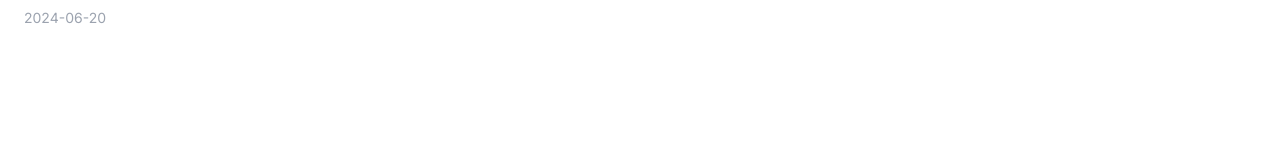
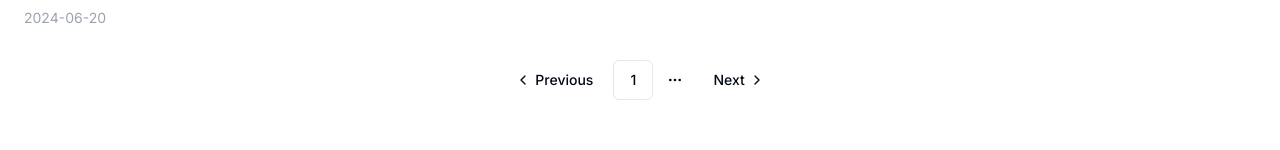
Before and after one commit to liuxin2361/nextjs-blog, a Next.js app: page /blog in a window 1280 px wide. Shown: the part 369-519 px from the top of the page. Built offline with nearby package versions, Linux system fonts and the light colour scheme.

Commit message:
Adding  Pagination

```diff
--- a/src/app/(root)/blog/page.tsx
+++ b/src/app/(root)/blog/page.tsx
@@ -1,16 +1,25 @@
+'use server';
+
+import BlogPagination from '@/components/blog-pagination';
+import { DEFAULT_PAGE, DEFAULT_PAGE_SIZE, ORDER } from '@/constants/pagination';
+import { SortOrder } from '@/lib/definitions';
 import { getPosts } from '@/lib/posts';
 import Link from 'next/link';
 
 export default async function BlogPostsPage({
     searchParams
 }: {
-    searchParams: { tags: string, limit: number, page: number, order: 'newest' | 'oldest' }
+    searchParams: { tags: string, limit: number, page: number, order: SortOrder }
 }) {
     const tags = searchParams.tags?.split(',');
-    const order = searchParams.order ?? 'newest';
-    const posts = await getPosts({
+    const order = searchParams.order ?? ORDER.NEWEST;
+    const page = searchParams.page ?? DEFAULT_PAGE;
+    const limit = searchParams.limit ?? DEFAULT_PAGE_SIZE;
+    const { posts, pageCount } = await getPosts({
         tags,
-        newest: order === 'newest',
+        newest: order === ORDER.NEWEST,
+        page,
+        limit
     });
 
     return (
@@ -22,12 +31,12 @@ export default async function BlogPostsPage({
                     <div className='mb-8'>
                         Display&nbsp;
                         {order === 'newest' &&
-                            <Link className='underline' href="/blog?order=oldest">
-                                oldest
+                            <Link className='underline' href={`/blog?order=${ORDER.OLDEST}`}>
+                                {ORDER.OLDEST}
                             </Link>}
                         {order === 'oldest' &&
-                            <Link className='underline' href="/blog?order=newest">
-                                newest
+                            <Link className='underline' href={`/blog?order=${ORDER.NEWEST}`}>
+                                {ORDER.NEWEST}
                             </Link>}
                     </div>
                     <ul className='grid grid-cols-1 md:grid-cols-2 gap-8'>
@@ -38,6 +47,9 @@ export default async function BlogPostsPage({
                             </li>
                         ))}
                     </ul>
+                    <div className='mt-8'>
+                        <BlogPagination pageCount={pageCount} />
+                    </div>
                 </section>
             </div>
         </main >
--- /dev/null
+++ b/src/components/blog-pagination.tsx
@@ -0,0 +1,55 @@
+'use client';
+
+import { getNextPageParams, getPreviousPageParams } from "@/lib/pagination";
+import {
+    Pagination,
+    PaginationContent,
+    PaginationEllipsis,
+    PaginationItem,
+    PaginationLink,
+    PaginationNext,
+    PaginationPrevious
+} from "./ui/pagination";
+import { useSearchParams, usePathname } from 'next/navigation';
+import { PAGINATION_FRONT_ITEM, PAGINATION_ITEM_SIZE } from "@/constants/pagination";
+
+export default function BlogPagination({ pageCount }: { pageCount: number }) {
+    const searchParams = useSearchParams();
+    const pathname = usePathname();
+    const pages: number[] = [];
+    const currentPage = Number(searchParams.get('page') ?? 1);
+    const previousPageParams = getPreviousPageParams(searchParams);
+    const nextPageParams = getNextPageParams(searchParams, pageCount);
+
+    for (let i = 0; i < PAGINATION_ITEM_SIZE; i++) {
+        const pageNumber = currentPage - PAGINATION_FRONT_ITEM + i;
+        if (pageNumber > 0 && pageNumber <= pageCount) {
+            pages.push(pageNumber);
+        }
+    }
+
+    return (
+        <Pagination>
+            <PaginationContent>
+                <PaginationItem>
+                    <PaginationPrevious href={`${pathname}?${previousPageParams}`} />
+                </PaginationItem>
+                {pages.map(pageNumber => {
+                    const params = new URLSearchParams(searchParams);
+                    params.set('page', pageNumber.toString());
+                    return (
+                        <PaginationItem key={pageNumber}>
+                            <PaginationLink href={`${pathname}?${params.toString()}`} isActive={currentPage === pageNumber}>{pageNumber}</PaginationLink>
+                        </PaginationItem>
+                    );
+                })}
+                <PaginationItem>
+                    <PaginationEllipsis />
+                </PaginationItem>
+                <PaginationItem>
+                    <PaginationNext href={`${pathname}?${nextPageParams}`} />
+                </PaginationItem>
+            </PaginationContent>
+        </Pagination>
+    );
+}
--- /dev/null
+++ b/src/components/ui/pagination.tsx
@@ -0,0 +1,117 @@
+import * as React from "react"
+import { ChevronLeft, ChevronRight, MoreHorizontal } from "lucide-react"
+
+import { cn } from "@/lib/utils"
+import { ButtonProps, buttonVariants } from "@/components/ui/button"
+
+const Pagination = ({ className, ...props }: React.ComponentProps<"nav">) => (
+  <nav
+    role="navigation"
+    aria-label="pagination"
+    className={cn("mx-auto flex w-full justify-center", className)}
+    {...props}
+  />
+)
+Pagination.displayName = "Pagination"
+
+const PaginationContent = React.forwardRef<
+  HTMLUListElement,
+  React.ComponentProps<"ul">
+>(({ className, ...props }, ref) => (
+  <ul
+    ref={ref}
+    className={cn("flex flex-row items-center gap-1", className)}
+    {...props}
+  />
+))
+PaginationContent.displayName = "PaginationContent"
+
+const PaginationItem = React.forwardRef<
+  HTMLLIElement,
+  React.ComponentProps<"li">
+>(({ className, ...props }, ref) => (
+  <li ref={ref} className={cn("", className)} {...props} />
+))
+PaginationItem.displayName = "PaginationItem"
+
+type PaginationLinkProps = {
+  isActive?: boolean
+} & Pick<ButtonProps, "size"> &
+  React.ComponentProps<"a">
+
+const PaginationLink = ({
+  className,
+  isActive,
+  size = "icon",
+  ...props
+}: PaginationLinkProps) => (
+  <a
+    aria-current={isActive ? "page" : undefined}
+    className={cn(
+      buttonVariants({
+        variant: isActive ? "outline" : "ghost",
+        size,
+      }),
+      className
+    )}
+    {...props}
+  />
+)
+PaginationLink.displayName = "PaginationLink"
+
+const PaginationPrevious = ({
+  className,
+  ...props
+}: React.ComponentProps<typeof PaginationLink>) => (
+  <PaginationLink
+    aria-label="Go to previous page"
+    size="default"
+    className={cn("gap-1 pl-2.5", className)}
+    {...props}
+  >
+    <ChevronLeft className="h-4 w-4" />
+    <span>Previous</span>
+  </PaginationLink>
+)
+PaginationPrevious.displayName = "PaginationPrevious"
+
+const PaginationNext = ({
+  className,
+  ...props
+}: React.ComponentProps<typeof PaginationLink>) => (
+  <PaginationLink
+    aria-label="Go to next page"
+    size="default"
+    className={cn("gap-1 pr-2.5", className)}
+    {...props}
+  >
+    <span>Next</span>
+    <ChevronRight className="h-4 w-4" />
+  </PaginationLink>
+)
+PaginationNext.displayName = "PaginationNext"
+
+const PaginationEllipsis = ({
+  className,
+  ...props
+}: React.ComponentProps<"span">) => (
+  <span
+    aria-hidden
+    className={cn("flex h-9 w-9 items-center justify-center", className)}
+    {...props}
+  >
+    <MoreHorizontal className="h-4 w-4" />
+    <span className="sr-only">More pages</span>
+  </span>
+)
+PaginationEllipsis.displayName = "PaginationEllipsis"
+
+export {
+  Pagination,
+  PaginationContent,
+  PaginationEllipsis,
+  PaginationItem,
+  PaginationLink,
+  PaginationNext,
+  PaginationPrevious,
+}
--- /dev/null
+++ b/src/constants/pagination.ts
@@ -0,0 +1,17 @@
+import { Pagination } from "@/components/ui/pagination";
+
+// default page
+export const DEFAULT_PAGE = 1;
+
+// default page size
+export const DEFAULT_PAGE_SIZE = 3;
+
+// default order; 'newest'
+export const ORDER = {
+    NEWEST: 'newest',
+    OLDEST: 'oldest'
+};
+
+export const PAGINATION_ITEM_SIZE = 5;
+
+export const PAGINATION_FRONT_ITEM = Math.floor((PAGINATION_ITEM_SIZE - 1) / 2);
--- a/src/lib/definitions.ts
+++ b/src/lib/definitions.ts
@@ -4,3 +4,5 @@ export type User = {
     email: string;
     password: string;
 };
+
+export type SortOrder = 'newest' | 'oldest';
--- /dev/null
+++ b/src/lib/pagination.ts
@@ -0,0 +1,17 @@
+import { ReadonlyURLSearchParams } from "next/navigation";
+
+export function getPreviousPageParams(searchParams: ReadonlyURLSearchParams): string {
+    const currentPage = Number(searchParams.get('page') ?? 1);
+    const previousPage = (currentPage - 1) < 1 ? 1 : currentPage - 1;
+    const params = new URLSearchParams(searchParams);
+    params.set('page', previousPage.toString());
+    return params.toString();
+};
+
+export function getNextPageParams(searchParams: ReadonlyURLSearchParams, pageCount: number): string {
+    const currentPage = Number(searchParams.get('page') ?? 1);
+    const nextPage = currentPage + 1 < pageCount ? currentPage + 1 : pageCount;
+    const params = new URLSearchParams(searchParams);
+    params.set('page', nextPage.toString());
+    return params.toString();
+}
--- a/src/lib/posts.ts
+++ b/src/lib/posts.ts
@@ -35,7 +35,12 @@ export async function getPosts({
         page?: number,
         limit?: number,
         tags?: string[]
-    }): Promise<{ frontmatter: Record<string, any>; slug: string; }[]> {
+    }): Promise<{
+        posts: {
+            frontmatter: Record<string, any>; slug: string;
+        }[];
+        pageCount: number;
+    }> {
     const files = fs.readdirSync(path.join(process.cwd(), 'content'));
 
     const posts = await Promise.all(
@@ -78,5 +83,11 @@ export async function getPosts({
         );
     }
 
-    return filteredPosts;
+    const startIndex: number = (page - 1) * limit; // page=1 ,start=0
+    const endIndex: number = page * limit; // page=1 ,end=10
+
+    return {
+        posts: filteredPosts.slice(startIndex, endIndex),
+        pageCount: Math.ceil(filteredPosts.length / limit)
+    };
 }
```
